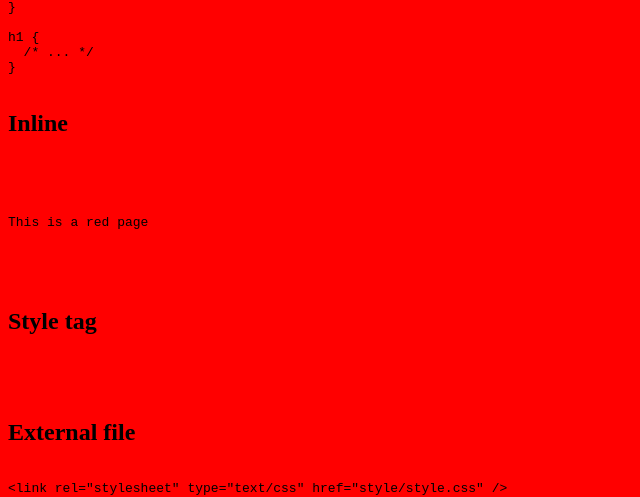
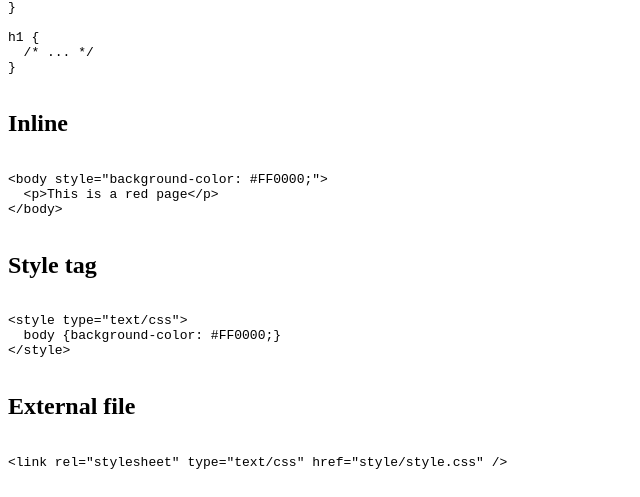
Before and after one commit to cursor-education/css-lecture, a plain HTML site: page index.html in a window 1280 px wide. Shown: the part 899-1396 px from the top of the page, without its empty margins (0-640 px from the left). Drawn offline with Linux system fonts and the light colour scheme.

Commit message:
Update index.html

```diff
--- a/index.html
+++ b/index.html
@@ -96,18 +96,18 @@ h1 {
           <section>
             <h2>Inline</h2>
             <pre><code data-trim contenteditable style="padding:20px">
-<body style="background-color: #FF0000;">
-  <p>This is a red page</p>
-</body>
+&lt;body style="background-color: #FF0000;"&gt;
+  &lt;p&gt;This is a red page&lt;/p&gt;
+&lt;/body&gt;
             </code></pre>
           </section>
 
           <section>
             <h2>Style tag</h2>
             <pre><code data-trim contenteditable style="padding:20px">
-<style type="text/css">
+&lt;style type="text/css">
   body {background-color: #FF0000;}
-</style>
+&lt;/style>
             </code></pre>
           </section>
 
```
